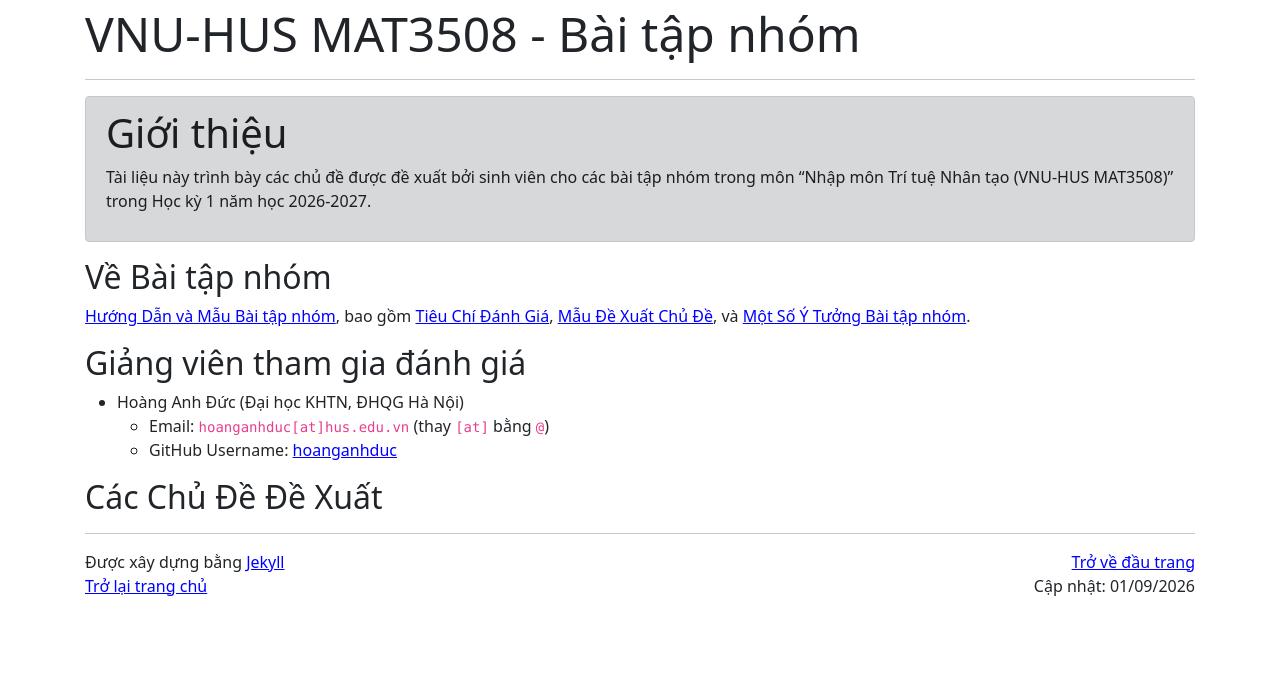
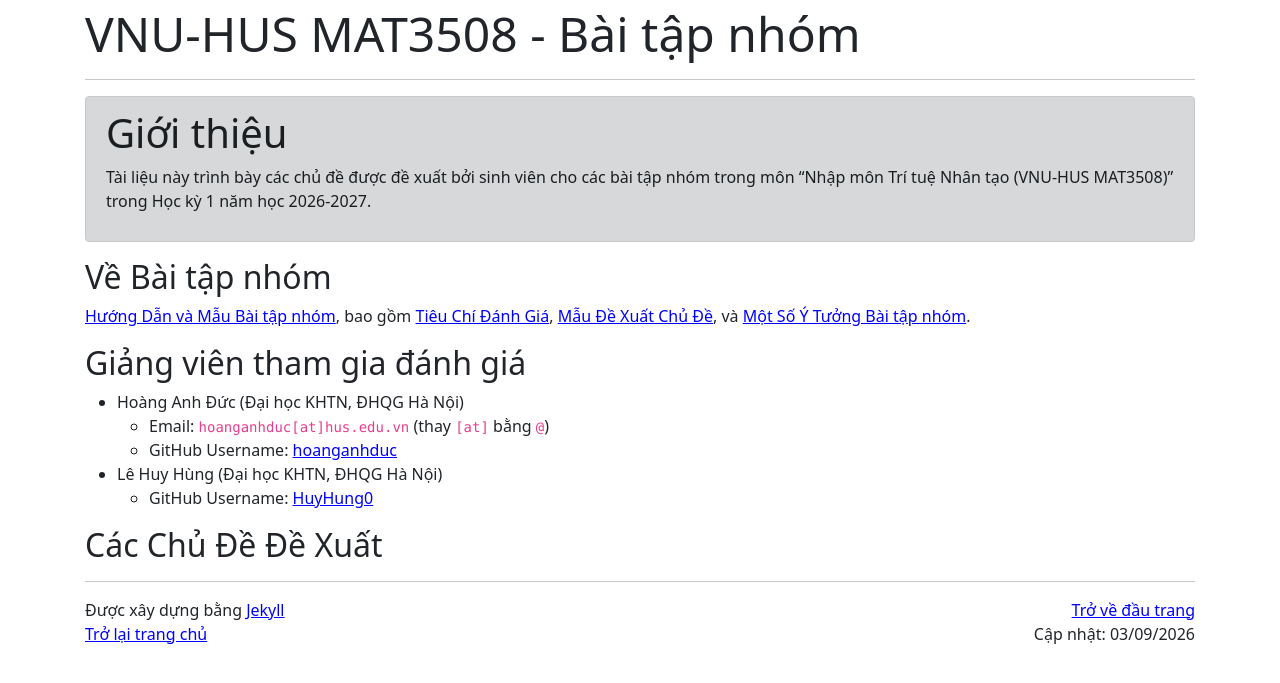
Before and after one commit to hoanganhduc/hoanganhduc.github.io, a Jekyll site: the page built from teaching/VNU-HUS/2026/winter/MAT3508/mini-projects.md, in a window 1280 px wide. Shown: the top 683 px of the page. Built offline with Jekyll 4.4.1, drawn with Linux system fonts in a browser that asks for light colours; nearby versions of some CDN libraries; a style sheet for code colours, icons or effects is not loaded.

Commit message:
Updated @ 2026-09-03  12:49:17 ICT

```diff
--- a/teaching/VNU-HUS/2026/winter/MAT3508/mini-projects.md
+++ b/teaching/VNU-HUS/2026/winter/MAT3508/mini-projects.md
@@ -1,7 +1,7 @@
 ---
 layout: default
 title: "VNU-HUS MAT3508 - Bài tập nhóm"
-last_modified_at: 2026-09-01
+last_modified_at: 2026-09-03
 lang: "vi"
 katex: true
 ---
@@ -23,5 +23,7 @@ Tài liệu này trình bày các chủ đề được đề xuất bởi sinh v
 * Hoàng Anh Đức (Đại học KHTN, ĐHQG Hà Nội)
   * Email: `hoanganhduc[at]hus.edu.vn` (thay `[at]` bằng `@`)
   * GitHub Username: [hoanganhduc](https://github.com/hoanganhduc)
+* Lê Huy Hùng (Đại học KHTN, ĐHQG Hà Nội)
+  * GitHub Username: [HuyHung0](https://github.com/HuyHung0)
 
 ## Các Chủ Đề Đề Xuất
```
Also changed, not shown: teaching/VNU-HUS/2026/winter/MAT1206E/mini-projects.md (+2 -1 lines).
